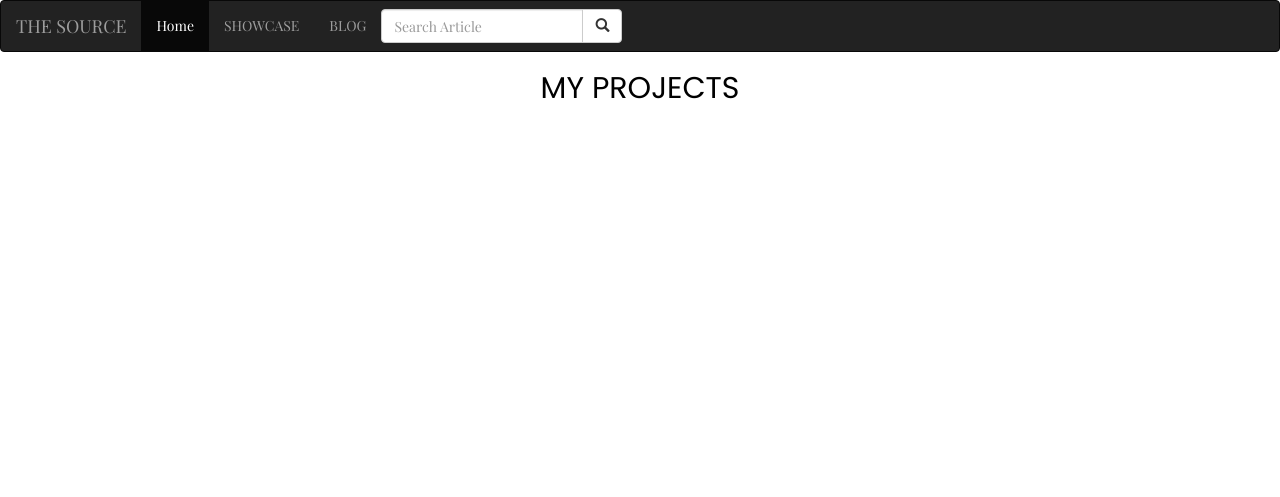
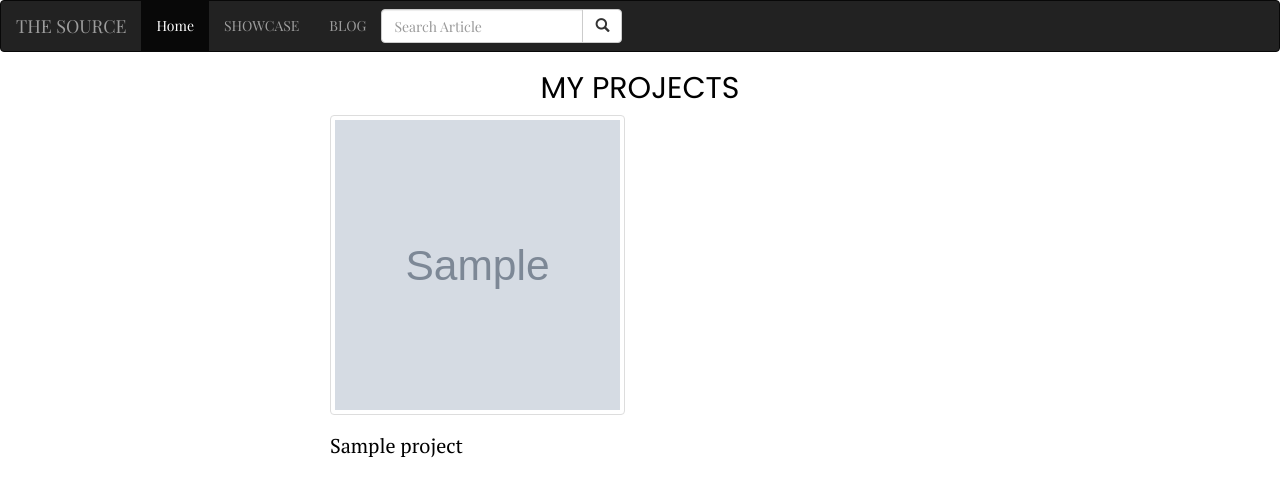
Before and after one commit to Collins33/Source, a Django app: page /project/ in a window 1280 px wide. Shown: the top 497 px of the page. Run offline with Django 3.2, Linux system fonts and the light colour scheme; tables that the repository leaves empty hold one stand-in row (values such as "Sample post"); grey boxes marked "Sample" are stand-in pictures; some libraries are stand-ins or nearby versions.

Commit message:
I have queried the database for all the projects available, passed them to the view function and rendered them to the template and styled the template which contains the list of projects

```diff
--- a/tribune/news/templates/project.html
+++ b/tribune/news/templates/project.html
@@ -68,6 +68,10 @@ h2{
   background-size: cover;
   background-attachment:scroll;
 }
+.projectRow{
+  margin-left: 300px;
+  margin-right: 300px;
+}
 
 </style>
 
@@ -76,6 +80,17 @@ h2{
     <div class="row">
       {%include 'navbar.html'%}
       <h2 class="text-center">MY PROJECTS</h2>
+    </div>
+
+    <div class="row projectRow">
+      {% for project in projects%}
+      <div class="col-xs-6 col-sm-6 col-md-6 col-lg-6">
+        <img src="{{project.first_image.url}}" class="img-responsive img-thumbnail img-rounded" alt="Image" style="height:300px">
+        <h1 class="product"> {{ project.name}} </h1>
+      </div>
+      {%empty%}
+      <h1 class="There are no projects"></h1>
+      {%endfor%}
     </div>
 
 
```
Also changed, not shown: tribune/media/articles/Screenshot_20180128-195750.png (added), tribune/media/articles/Screenshot_20180128-195758.png (added).
